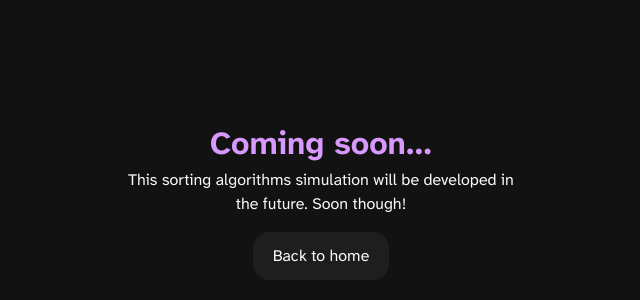
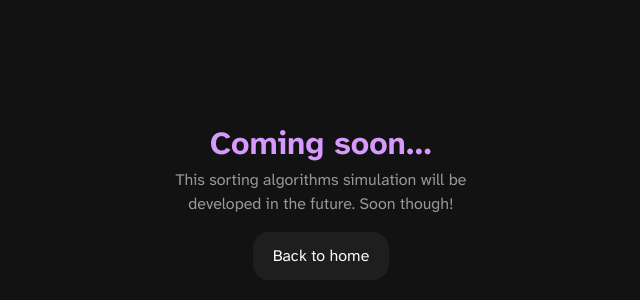
Before and after one commit to arvingarciabtw/simulations, a React (Vite) app: page /sorting-algorithms in a window 1280 px wide. Shown: the part 200-500 px from the top of the page, without its empty margins (319-959 px from the left). Built offline with nearby package versions, Linux system fonts and the light colour scheme.

Commit message:
refactor: coming soon component styling

```diff
--- a/src/styles/coming-soon.module.css
+++ b/src/styles/coming-soon.module.css
@@ -9,8 +9,9 @@
 }
 
 .description {
-	max-width: 400px;
+	max-width: 320px;
 	text-align: center;
+	color: var(--color-gray);
 }
 
 .back {
@@ -20,9 +21,9 @@
 	color: var(--color-fg);
 	border-radius: 16px;
 	text-decoration: none;
-	transition: color 0.3s ease;
+	transition: opacity 0.3s ease;
 }
 
 .back:hover {
-	color: var(--color-primary);
+	opacity: 0.75;
 }
```
